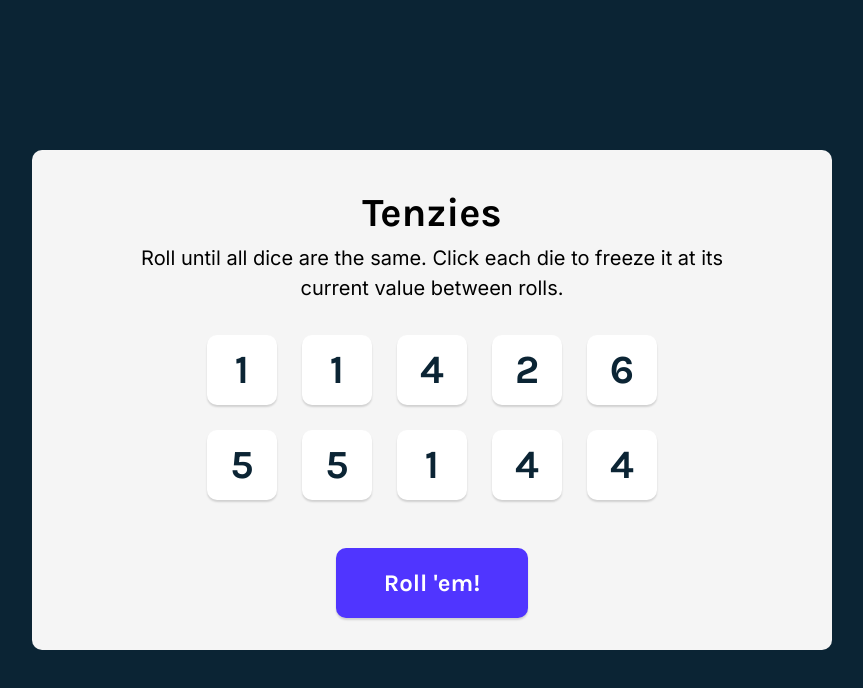
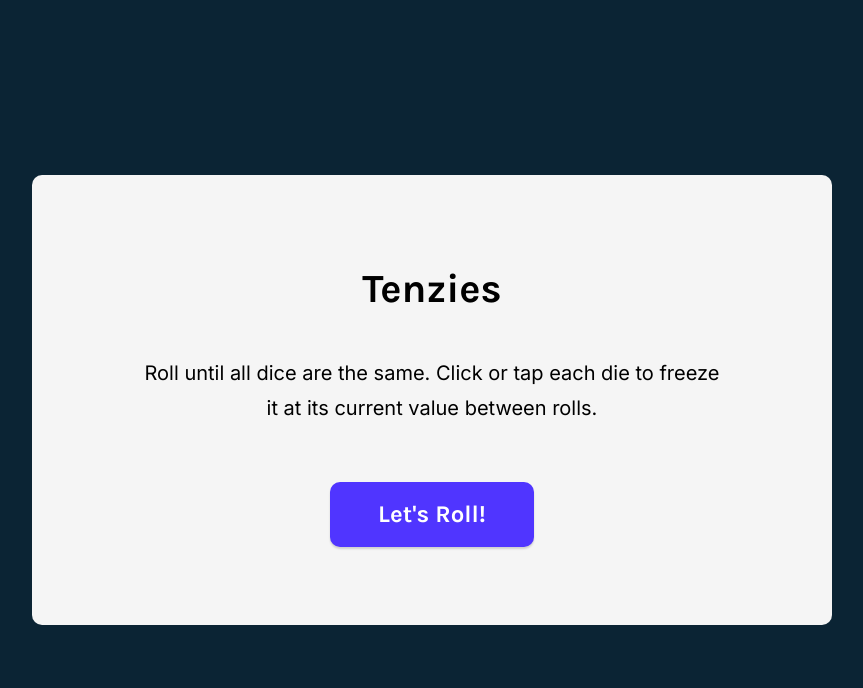
Before and after one commit to redirwin/tenzies, a React (Vite) app: page / in a window 1280 px wide. Shown: the top 688 px of the page, without its empty margins (208-1071 px from the left). Built offline with nearby package versions, Linux system fonts and the light colour scheme.

Commit message:
Tracks lowest rolls across games using local storage.

```diff
--- a/index.html
+++ b/index.html
@@ -1,13 +1,16 @@
 <!DOCTYPE html>
 <html lang="en">
+
 <head>
   <meta charset="UTF-8" />
   <link rel="shortcut icon" type="image/png" href="./src/assets/dice-icon.png" />
   <meta name="viewport" content="width=device-width, initial-scale=1.0" />
   <title>Tenzies</title>
 </head>
+
 <body>
   <div id="root"></div>
   <script type="module" src="/src/main.jsx"></script>
 </body>
+
 </html>
--- a/package.json
+++ b/package.json
@@ -13,6 +13,7 @@
     "react": "^18.2.0",
     "react-confetti": "^6.1.0",
     "react-dom": "^18.2.0",
+    "react-icons": "^4.7.1",
     "sass": "^1.57.1"
   },
   "devDependencies": {
--- a/src/Components/scripts/App.jsx
+++ b/src/Components/scripts/App.jsx
@@ -1,64 +1,107 @@
-import { useState, useEffect } from 'react'
-import { nanoid } from 'nanoid'
-import Confetti from 'react-confetti'
-import styles from '../styles/App.module.scss'
-import Die from './Die'
+import { useState, useEffect } from "react";
+import { nanoid } from "nanoid";
+import Confetti from "react-confetti";
+import styles from "../styles/App.module.scss";
+import Die from "./Die";
 
 export default function App() {
-  const [dice, setDice] = useState(getAllNewDice)
-  const [tenzies, setTenzies] = useState(false)
+  const [rolls, setRolls] = useState(0);
+  const [showInstructions, setShowInstructions] = useState(true);
+  const [dice, setDice] = useState(getAllNewDice);
+  const [tenzies, setTenzies] = useState(false);
+  const [stats, setStats] = useState(getStats());
 
   useEffect(() => {
-    const allDiceSame = dice.every(die => die.value === dice[0].value)
-    const allDiceHeld = dice.every(die => die.isHeld)
+    const allDiceSame = dice.every((die) => die.value === dice[0].value);
+    const allDiceHeld = dice.every((die) => die.isHeld);
     if (allDiceSame && allDiceHeld) {
-      setTenzies(true)
-      console.log('Tenzies!')
+      setTenzies(true);
+      updateStats();
     }
-  }, [dice])
+  }, [dice]);
+
+  function getStats() {
+    return {
+      lowestRolls: localStorage.getItem("lowestRolls")
+        ? parseInt(localStorage.getItem("lowestRolls"))
+        : null,
+    };
+  }
+
+  function updateStats() {
+    if (stats.lowestRolls === null || rolls < stats.lowestRolls) {
+      localStorage.setItem("lowestRolls", rolls);
+      setStats((prevStats) => ({ ...prevStats, lowestRolls: rolls }));
+    }
+  }
 
   function getAllNewDice() {
-    const dice = []
+    const dice = [];
     for (let i = 0; i < 10; i++) {
       dice.push({
         id: nanoid(),
-        value: Math.ceil(Math.random() * 6),
-        isHeld: false
-      })
+        value: rolls === 0 ? "" : Math.ceil(Math.random() * 6),
+        isHeld: false,
+      });
     }
-    return dice
+    return dice;
   }
 
   function rollDice() {
     if (tenzies) {
-      setTenzies(false)
-      setDice(getAllNewDice)
-      return
+      setTenzies(false);
+      setDice(getAllNewDice);
+      setRolls(0);
+      setShowInstructions(false);
+      return;
     }
-    setDice(prevDice => prevDice.map((die) => {
-      return die.isHeld ? die : {...die, value: Math.ceil(Math.random() * 6)}
-    } ))
+    setDice((prevDice) =>
+      prevDice.map((die) => {
+        return die.isHeld
+          ? die
+          : { ...die, value: Math.ceil(Math.random() * 6) };
+      })
+    );
+    setRolls((prevRolls) => prevRolls + 1);
   }
 
   function holdDice(id) {
-    setDice (prevDice => prevDice.map((die) => {
-      return die.id === id ? {...die, isHeld: !die.isHeld} : die
-    }))
+    setDice((prevDice) =>
+      prevDice.map((die) => {
+        return die.id === id ? { ...die, isHeld: !die.isHeld } : die;
+      })
+    );
   }
 
-  const diceElements = dice.map(die => <Die key={die.id} {...die} holdDice={holdDice}/>)
+  const diceElements = dice.map((die) => (
+    <Die key={die.id} {...die} holdDice={holdDice} />
+  ));
 
   return (
     <main className={styles.App}>
       {tenzies && <Confetti />}
       <header>
         <h1>Tenzies</h1>
-        <p>Roll until all dice are the same. Click each die to freeze it at its current value between rolls.</p>
+        {rolls === 0 && showInstructions === true ? (
+          <p>
+            Roll until all dice are the same. Click or tap each die to freeze it
+            at its current value between rolls.
+          </p>
+        ) : (
+          <div className={styles.flexDiv}>
+            <div>Lowest Rolls: {stats.lowestRolls}</div>
+            <div>Current Rolls: {rolls}</div>
+          </div>
+        )}
       </header>
-      <section className={styles.dice_container}>
-        {diceElements}
-      </section>
-      <button onClick={rollDice}>{tenzies ? "New Game" : "Roll 'em!"}</button>
+      {rolls > 0 && (
+        <section className={styles.dice_container}>{diceElements}</section>
+      )}
+      <div>
+        <button onClick={rollDice}>
+          {tenzies ? "New Game" : rolls === 0 ? "Let's Roll!" : "Roll again!"}
+        </button>
+      </div>
     </main>
-  )
+  );
 }
--- a/src/Components/scripts/Die.jsx
+++ b/src/Components/scripts/Die.jsx
@@ -1,7 +1,6 @@
-import styles from '../styles/Die.module.scss';
+import styles from "../styles/Die.module.scss";
 
 export default function Die(props) {
-
   return (
     <div
       className={`${styles.Die} ${props.isHeld && styles.held}`}
@@ -9,5 +8,5 @@ export default function Die(props) {
     >
       <span>{props.value}</span>
     </div>
-    )
+  );
 }
--- a/src/Components/styles/App.module.scss
+++ b/src/Components/styles/App.module.scss
@@ -2,22 +2,32 @@
     // .App is semantic element <main>
 
     header {
+        display: flex;
+        flex-direction: column;
+        align-items: center;
+        margin: 0 2rem 2rem;
         text-align: center;
-        margin: 0 5rem;
         font-family: 'Inter', sans-serif;
+        line-height: 1.75;
+    }
 
     h1 {
+        display: flex;
+        align-items: center;
         font-family: 'Karla', sans-serif;
         font-size: 2.5rem;
         font-weight: 700;
+        margin-bottom: 1rem;
     }
 
     p {
         font-size: 1.25rem;
         font-weight: 400;
-            margin-bottom: 2rem;
+        margin: 1rem 5rem 1.5rem;
+
+        @media only screen and (max-width: 767px) {
+            margin: 1rem 2rem 1.5rem;
         }
-
     }
 
     .dice_container {
@@ -28,8 +38,9 @@
         justify-content: center;
 
         @media only screen and (max-width: 767px) {
-            grid-template-columns: repeat(2, 70px);
-            grid-template-rows: repeat(5, 70px);
+            grid-template-columns: repeat(2, 60px);
+            grid-template-rows: repeat(5, 60px);
+            gap: 20px;
         }
 
     }
@@ -40,8 +51,8 @@
         justify-content: center;
 
         padding: 0 3rem;
-        margin: 3rem auto 0;
-        height: 70px;
+        margin: 2rem auto 0;
+        height: 65px;
 
         background: #5035FF;
         box-shadow: 0px 2px 2px rgba(0, 0, 0, 0.15);
@@ -53,11 +64,24 @@
         font-size: 1.5rem;
         color: white;
 
-        &:active   {
+        &:active {
             background: #3F2AE5;
             box-shadow: inset 5px 5px 10px rgba(0, 0, 0, 0.15);
+        }
+
+        @media only screen and (max-width: 767px) {
+            // width: 100%;
+            height: 60px;
+            font-size: 1.25rem;
         }
 
     }
 
 }
+
+.flexDiv {
+    display: flex;
+    justify-content: space-between;
+    align-items: center;
+    width: 120%;
+}
--- a/src/Components/styles/Die.module.scss
+++ b/src/Components/styles/Die.module.scss
@@ -14,6 +14,10 @@
         font-weight: 700;
         color: #0B2434;
         user-select: none;
+
+        @media only screen and (max-width: 767px) {
+            font-size: 2rem;
+        }
     }
 }
 
--- a/src/global_styles/main.scss
+++ b/src/global_styles/main.scss
@@ -16,7 +16,7 @@ body {
     background-color: #0B2434;
 
     #root {
-    // Application's container
+        // Application's container
 
         display: flex;
         justify-content: center;
@@ -24,7 +24,7 @@ body {
 
         width: 80%;
         max-width: 800px;
-        height: 500px;
+        height: 450px;
 
         background: #F5F5F5;
         border-radius: 10px;
```
Also changed, not shown: src/main.jsx (+8 -8 lines), 1 other file (tests, documents, lock files or other folders). Lines whose indentation alone changed are shown as unchanged.
